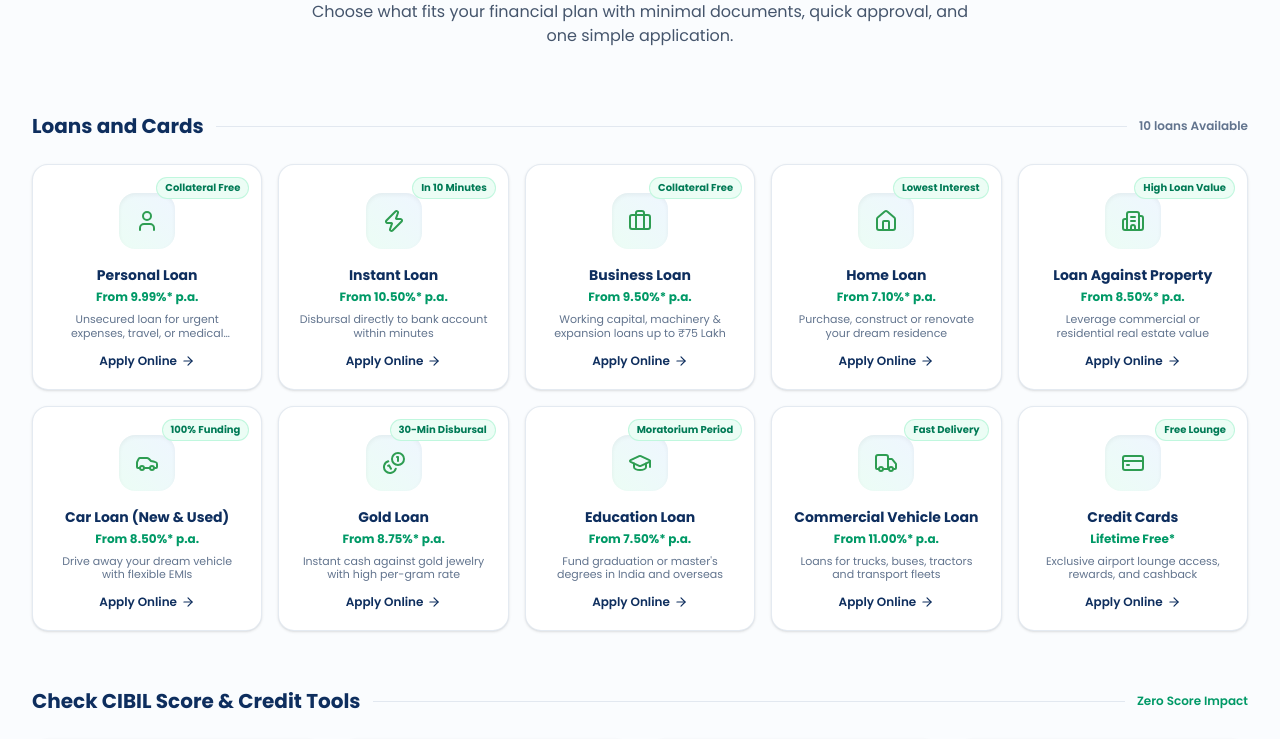
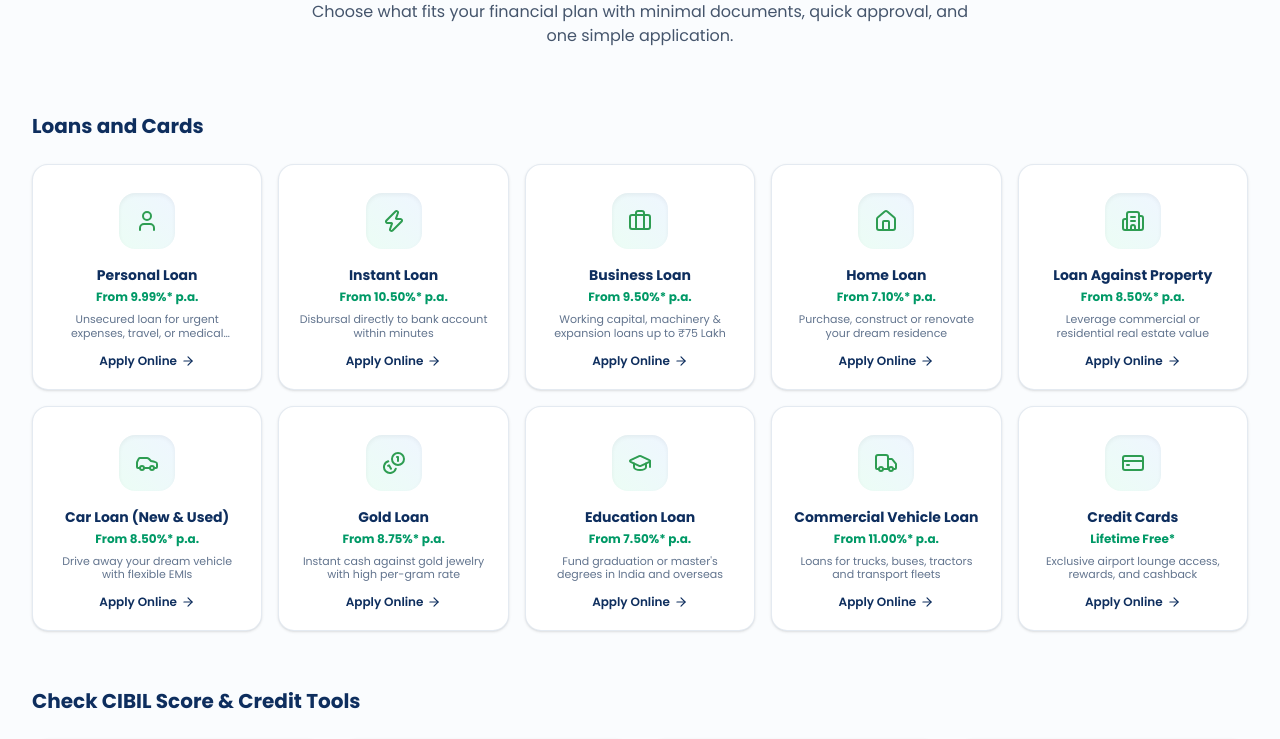
Before and after one commit to shivamkumarlogs/pay2money, a Next.js app: page / in a window 1280 px wide. Shown: the part 1060-1799 px from the top of the page. Built offline with nearby package versions, Linux system fonts and the light colour scheme.

Commit message:
style(products): remove promotional badges and divider lines from ProductGrid

```diff
--- a/app/components/ProductGrid.jsx
+++ b/app/components/ProductGrid.jsx
@@ -23,7 +23,6 @@ const LOAN_CARDS = [
   {
     title: "Personal Loan",
     rate: "From 9.99%* p.a.",
-    badge: "Collateral Free",
     icon: <User className="w-6 h-6 text-[#2E9D52]" />,
     href: "#calculator",
     desc: "Unsecured loan for urgent expenses, travel, or medical needs",
@@ -31,7 +30,6 @@ const LOAN_CARDS = [
   {
     title: "Instant Loan",
     rate: "From 10.50%* p.a.",
-    badge: "In 10 Minutes",
     icon: <Zap className="w-6 h-6 text-[#2E9D52]" />,
     href: "#calculator",
     desc: "Disbursal directly to bank account within minutes",
@@ -39,7 +37,6 @@ const LOAN_CARDS = [
   {
     title: "Business Loan",
     rate: "From 9.50%* p.a.",
-    badge: "Collateral Free",
     icon: <Briefcase className="w-6 h-6 text-[#2E9D52]" />,
     href: "#calculator",
     desc: "Working capital, machinery & expansion loans up to ₹75 Lakh",
@@ -47,7 +44,6 @@ const LOAN_CARDS = [
   {
     title: "Home Loan",
     rate: "From 7.10%* p.a.",
-    badge: "Lowest Interest",
     icon: <Home className="w-6 h-6 text-[#2E9D52]" />,
     href: "#calculator",
     desc: "Purchase, construct or renovate your dream residence",
@@ -55,7 +51,6 @@ const LOAN_CARDS = [
   {
     title: "Loan Against Property",
     rate: "From 8.50%* p.a.",
-    badge: "High Loan Value",
     icon: <Building2 className="w-6 h-6 text-[#2E9D52]" />,
     href: "#calculator",
     desc: "Leverage commercial or residential real estate value",
@@ -63,7 +58,6 @@ const LOAN_CARDS = [
   {
     title: "Car Loan (New & Used)",
     rate: "From 8.50%* p.a.",
-    badge: "100% Funding",
     icon: <Car className="w-6 h-6 text-[#2E9D52]" />,
     href: "#calculator",
     desc: "Drive away your dream vehicle with flexible EMIs",
@@ -71,7 +65,6 @@ const LOAN_CARDS = [
   {
     title: "Gold Loan",
     rate: "From 8.75%* p.a.",
-    badge: "30-Min Disbursal",
     icon: <Coins className="w-6 h-6 text-[#2E9D52]" />,
     href: "#calculator",
     desc: "Instant cash against gold jewelry with high per-gram rate",
@@ -79,7 +72,6 @@ const LOAN_CARDS = [
   {
     title: "Education Loan",
     rate: "From 7.50%* p.a.",
-    badge: "Moratorium Period",
     icon: <GraduationCap className="w-6 h-6 text-[#2E9D52]" />,
     href: "#calculator",
     desc: "Fund graduation or master's degrees in India and overseas",
@@ -87,7 +79,6 @@ const LOAN_CARDS = [
   {
     title: "Commercial Vehicle Loan",
     rate: "From 11.00%* p.a.",
-    badge: "Fast Delivery",
     icon: <Truck className="w-6 h-6 text-[#2E9D52]" />,
     href: "#calculator",
     desc: "Loans for trucks, buses, tractors and transport fleets",
@@ -95,7 +86,6 @@ const LOAN_CARDS = [
   {
     title: "Credit Cards",
     rate: "Lifetime Free*",
-    badge: "Free Lounge",
     icon: <CreditCard className="w-6 h-6 text-[#2E9D52]" />,
     href: "#calculator",
     desc: "Exclusive airport lounge access, rewards, and cashback",
@@ -106,7 +96,6 @@ const CIBIL_CARDS = [
   {
     title: "CIBIL Score Check",
     tagline: "Know your score free",
-    badge: "100% Free",
     icon: <Gauge className="w-6 h-6 text-[#0E2E5E]" />,
     desc: "Get an authentic CRIF / CIBIL credit report instantly",
     href: "#cibil",
@@ -114,7 +103,6 @@ const CIBIL_CARDS = [
   {
     title: "CIBIL Score Consultation",
     tagline: "Improve your credit profile",
-    badge: "Expert Advice",
     icon: <PhoneCall className="w-6 h-6 text-[#0E2E5E]" />,
     desc: "1-on-1 advisor support to boost your score above 750+",
     href: "#footer",
@@ -122,7 +110,6 @@ const CIBIL_CARDS = [
   {
     title: "Fixed Deposit (FD)",
     tagline: "High interest rates up to 9.1%",
-    badge: "Safe Return",
     icon: <PiggyBank className="w-6 h-6 text-[#0E2E5E]" />,
     desc: "Book corporate and bank FDs with DICGC insurance cover",
     href: "#calculator",
@@ -130,7 +117,6 @@ const CIBIL_CARDS = [
   {
     title: "Credit Score Builder",
     tagline: "Build credit from scratch",
-    badge: "Guaranteed",
     icon: <TrendingUp className="w-6 h-6 text-[#0E2E5E]" />,
     desc: "Build or rebuild your score if you are new to credit",
     href: "#cibil",
@@ -161,10 +147,6 @@ export default function ProductGrid() {
       <div className="mb-14">
         <div className="flex items-center gap-3 mb-6">
           <h3 className="text-xl font-bold text-[#0E2E5E]">Loans and Cards</h3>
-          <div className="flex-1 h-px bg-slate-200"></div>
-          <span className="text-xs font-semibold text-slate-500">
-            10 loans Available
-          </span>
         </div>
 
         <div className="grid grid-cols-2 sm:grid-cols-3 lg:grid-cols-5 gap-4">
@@ -174,11 +156,6 @@ export default function ProductGrid() {
               href={card.href}
               className="group relative flex flex-col items-center text-center p-5 rounded-2xl bg-white border border-slate-200/90 shadow-sm hover:shadow-xl hover:border-emerald-300 transition-all duration-300 hover:-translate-y-1.5 overflow-hidden"
             >
-              {/* Badge */}
-              <span className="absolute top-3 right-3 text-[10px] font-bold px-2 py-0.5 rounded-full bg-emerald-50 text-emerald-700 border border-emerald-200/60">
-                {card.badge}
-              </span>
-
               {/* Lucide Icon */}
               <div className="w-14 h-14 rounded-2xl bg-linear-to-tr from-emerald-50 to-blue-50 flex items-center justify-center my-2 shadow-inner group-hover:scale-110 group-hover:bg-[#2E9D52]/10 transition-transform">
                 {card.icon}
@@ -210,10 +187,6 @@ export default function ProductGrid() {
           <h3 className="text-xl font-bold text-[#0E2E5E]">
             Check CIBIL Score &amp; Credit Tools
           </h3>
-          <div className="flex-1 h-px bg-slate-200"></div>
-          <span className="text-xs font-semibold text-emerald-600">
-            Zero Score Impact
-          </span>
         </div>
 
         <div className="grid grid-cols-1 sm:grid-cols-2 lg:grid-cols-4 gap-4">
@@ -227,14 +200,9 @@ export default function ProductGrid() {
                 {card.icon}
               </div>
               <div className="flex-1">
-                <div className="flex items-center justify-between gap-1">
-                  <h4 className="text-sm font-bold text-[#0E2E5E] group-hover:text-blue-600 transition-colors">
-                    {card.title}
-                  </h4>
-                  <span className="text-[10px] font-bold px-2 py-0.5 rounded-full bg-blue-50 text-blue-700">
-                    {card.badge}
-                  </span>
-                </div>
+                <h4 className="text-sm font-bold text-[#0E2E5E] group-hover:text-blue-600 transition-colors">
+                  {card.title}
+                </h4>
                 <div className="text-xs font-semibold text-emerald-600 mt-0.5">
                   {card.tagline}
                 </div>
```
